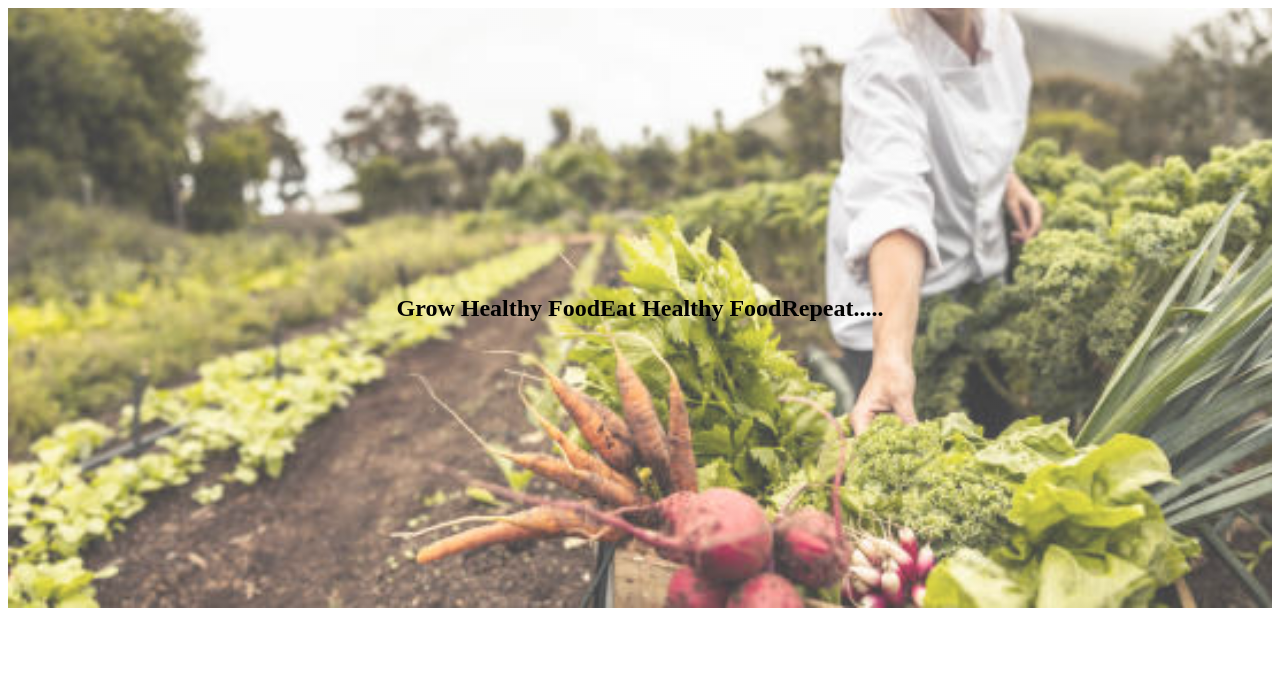
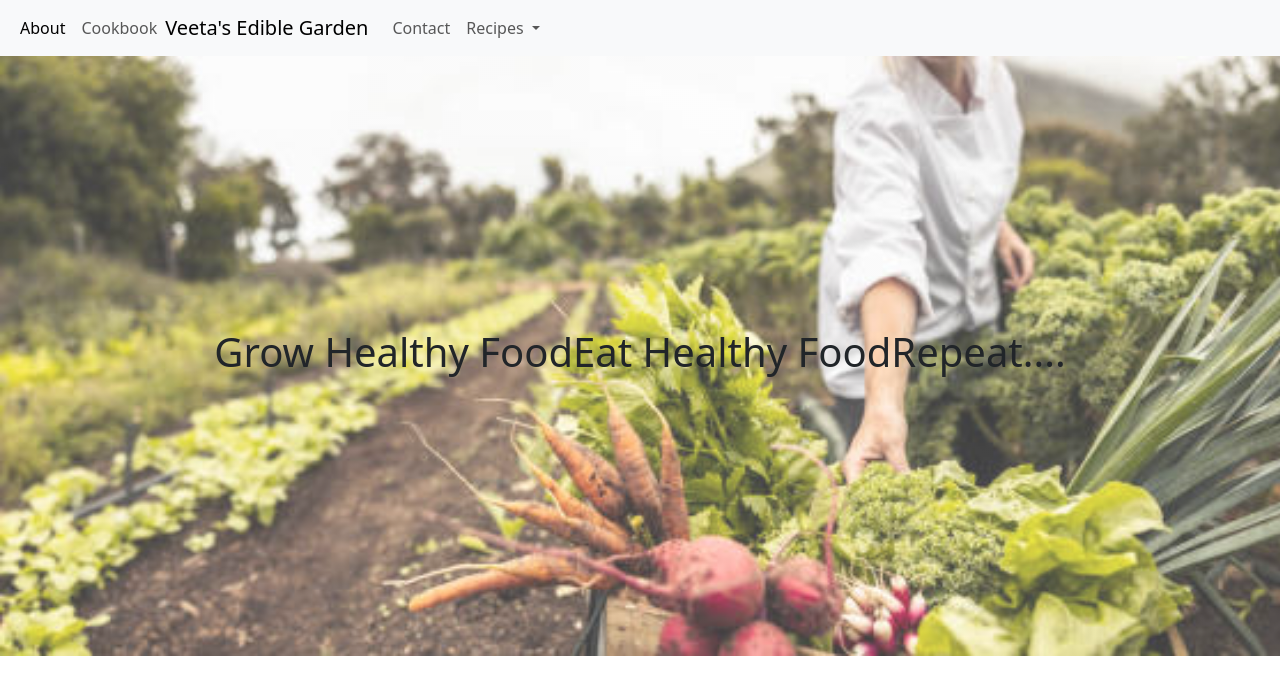
Before and after one commit to Qlove662/Bootstrap, a plain HTML site: page Project 01/index.html in a window 1280 px wide. Drawn offline with nearby package versions, Linux system fonts and the light colour scheme.

Commit message:
added navbar, changed nav name, and nav list

```diff
--- a/Project 01/index.html
+++ b/Project 01/index.html
@@ -7,16 +7,53 @@
     <link rel="preconnect" href="https://fonts.googleapis.com">
     <link rel="preconnect" href="https://fonts.gstatic.com" crossorigin>
     <link href="https://fonts.googleapis.com/css2?family=Dancing+Script:wght@400..700&display=swap" rel="stylesheet">
+    <link href="https://cdn.jsdelivr.net/npm/bootstrap@5.3.3/dist/css/bootstrap.min.css" rel="stylesheet" integrity="sha384-QWTKZyjpPEjISv5WaRU9OFeRpok6YctnYmDr5pNlyT2bRjXh0JMhjY6hW+ALEwIH" crossorigin="anonymous">
+    <script src="https://cdn.jsdelivr.net/npm/bootstrap@5.3.3/dist/js/bootstrap.bundle.min.js" integrity="sha384-YvpcrYf0tY3lHB60NNkmXc5s9fDVZLESaAA55NDzOxhy9GkcIdslK1eN7N6jIeHz" crossorigin="anonymous"></script>
     <link rel="stylesheet" href="./Styles/styles.css">
 </head>
 <body>
-    <header>
+    <header class="page-header">
+        <nav class="navbar navbar-expand-lg bg-body-tertiary">
+            <div class="container-fluid">
+
+              <button class="navbar-toggler" type="button" data-bs-toggle="collapse" data-bs-target="#navbarNavDropdown" aria-controls="navbarNavDropdown" aria-expanded="false" aria-label="Toggle navigation">
+                <span class="navbar-toggler-icon"></span>
+              </button>
+              <div class="collapse navbar-collapse" id="navbarNavDropdown">
+                <ul class="navbar-nav">
+                  <li class="nav-item">
+                    <a class="nav-link active" aria-current="page" href="#">About</a>
+                  </li>
+                  <li class="nav-item">
+                    <a class="nav-link" href="#">Cookbook</a>
+                  </li>
+                  <a class="navbar-brand" href="#">Veeta's Edible Garden</a>
+                  <li class="nav-item">
+                    <a class="nav-link" href="#">Contact</a>
+                  </li>
+                  <li class="nav-item dropdown">
+                    <a class="nav-link dropdown-toggle" href="#" role="button" data-bs-toggle="dropdown" aria-expanded="false">
+                      Recipes
+                    </a>
+                    <ul class="dropdown-menu">
+                      <li><a class="dropdown-item" href="#">Salads</a></li>
+                      <li><a class="dropdown-item" href="#">Smoothies</a></li>
+                      <li><a class="dropdown-item" href="#">Soups</a></li>
+                    </ul>
+                  </li>
+                </ul>
+              </div>
+            </div>
+          </nav>
+    </header>
+    <main>
         <section class="container-fluid main-banner">
             <h1 class="main-banner-title">Grow Healthy Food</h1>
             <h1 class="main-banner-title">Eat Healthy Food</h1>
-            <h1 class="main-banner-title">Repeat.....</h1>
+            <h1 class="main-banner-title">Repeat....</h1>
         </section>
-    </header>
+
+    </main>
 
 </body>
 </html>
```
